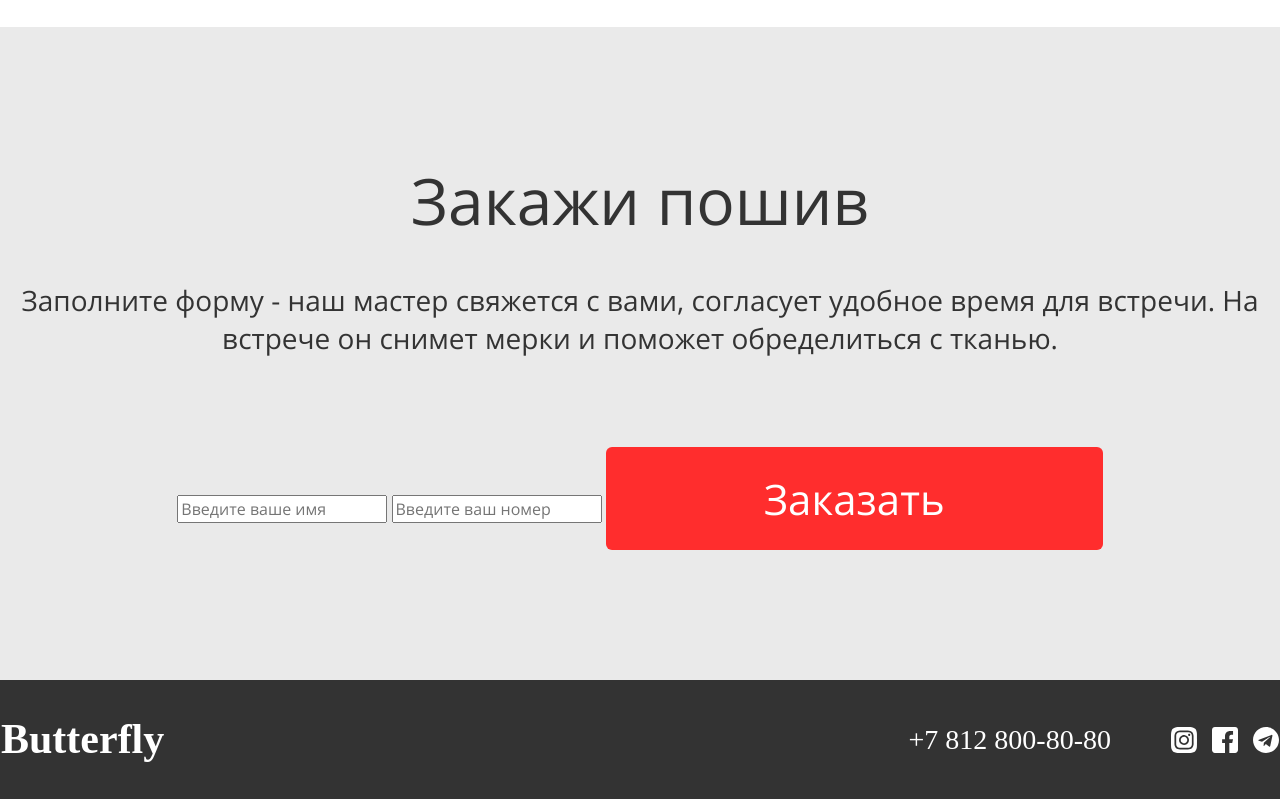
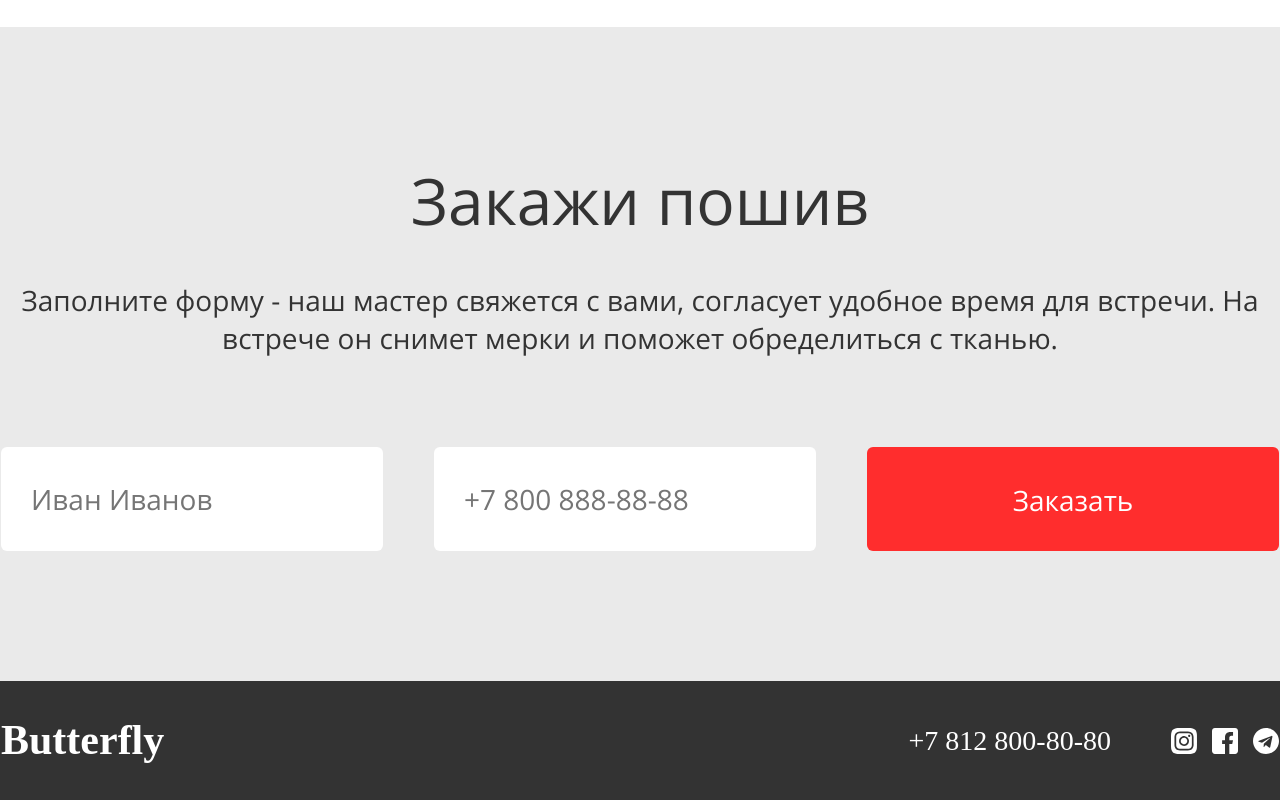
Before and after one commit to Holedesu/butterfly-shop-surname, a website: page www/index.html in a window 1280 px wide. Shown: the part 1543-2343 px from the top of the page. Drawn offline with Linux system fonts and the light colour scheme.

Commit message:
Added button scss and styles form section

```diff
--- a/src/styles/blocks/_order.scss
+++ b/src/styles/blocks/_order.scss
@@ -17,3 +17,8 @@
   color: #333333;
   margin: 37px 0 90px;
 }
+
+form {
+  display: flex;
+  justify-content: space-between;
+}
--- /dev/null
+++ b/src/styles/common/_btn.scss
@@ -0,0 +1,19 @@
+.btn {
+  display: inline-block;
+  font-size: 42px;
+  line-height: 43px;
+  width: 497px;
+  background-color: #FF2D2D;
+  color: #FFF;
+  padding: 30px 0;
+  border-radius: 6px;
+  text-decoration: none;
+}
+
+.btn-transparent {
+  width: 412px;
+  padding: 36px 0 34px;
+  font-size: 28px;
+  line-height: 34px;
+  border: 0;
+}
--- a/src/styles/common/_common.scss
+++ b/src/styles/common/_common.scss
@@ -26,19 +26,18 @@ img {
   text-decoration: none;
 }
 
-.btn {
-  display: inline-block;
-  font-size: 42px;
-  line-height: 43px;
-  width: 497px;
-  background-color: #FF2D2D;
-  color: #FFF;
-  padding: 30px 0;
-  border-radius: 6px;
-  text-decoration: none;
-}
-
 img {
   display: block;
   max-width: 100%;
 }
+
+.order-form-field {
+  background: #FFFFFF;
+  padding: 35px 0 35px 30px;
+  width: 382px;
+  font-size: 28px;
+  line-height: 34px;
+  color: #333333;
+  border-radius: 6px;
+  border: 0;
+}
--- a/src/styles/style.scss
+++ b/src/styles/style.scss
@@ -3,6 +3,7 @@
 @import "common/_mixins";
 @import "common/_fonts";
 @import "common/_common";
+@import "common/_btn";
 
 // blocks
 @import "blocks/_header";
--- a/www/index.html
+++ b/www/index.html
@@ -76,9 +76,9 @@
             поможет обределиться с тканью.</p>
           <div class="order-form">
             <form action="">
-              <input type="text" class="user-name" placeholder="Введите ваше имя">
-              <input type="text" class="user-number" placeholder="Введите ваш номер">
-              <a href="#" class="btn">Заказать</a>
+              <input type="text" class="order-form-field" placeholder="Иван Иванов">
+              <input type="text" class="order-form-field" placeholder="+7 800 888-88-88">
+              <button type="submit" class="btn btn-transparent">Заказать</button>
             </form>
           </div>
         </div>
```
Also changed, not shown: www/style/style.css.
